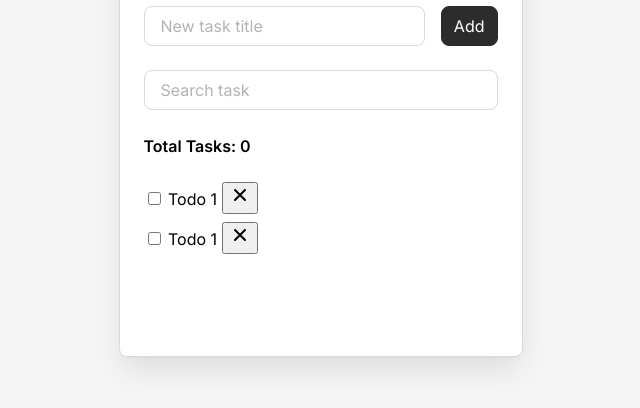
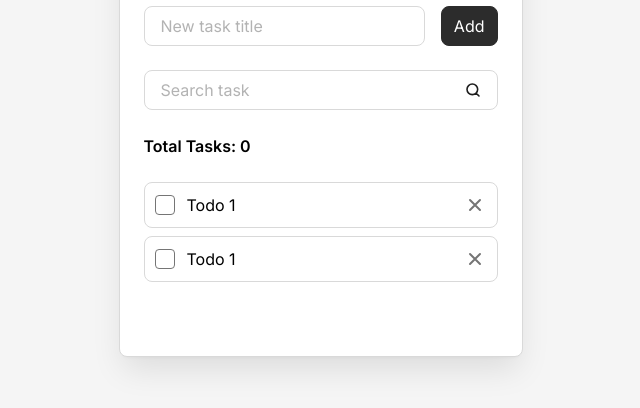
Before and after one commit to AlexeyXolosha/ToDoList, a plain HTML site: page src/index.html in a window 1280 px wide. Shown: the part 172-580 px from the top of the page, without its empty margins (312-952 px from the left). Drawn offline with Linux system fonts and the light colour scheme.

Commit message:
style completed

```diff
--- a/src/styles/components/field.css
+++ b/src/styles/components/field.css
@@ -26,4 +26,24 @@
     background-color: transparent;
     border: var(--border);
     border-radius: var(--border-radius);
+
+    &:hover,
+    &:focus {
+        color: var(--color-dark-2);
+    }
+
+    &:focus {
+        background-color: var(--color-gray-1);
+        outline: none;
+    }
+
+    &[type="search"] {
+        &:placeholder-shown {
+            padding-right: calc(var(--fieldInputPaddinX) * 2 + var(--fieldSearchInputIconSize));
+        };
+        background-image: url("../../icon/Search.svg");
+        background-position: calc(100% - var(--fieldInputPaddinX)) 50%;
+        background-size: var(--fieldSearchInputIconSize);
+        background-repeat: no-repeat;
+    }
 }
--- a/src/styles/components/todo-item.css
+++ b/src/styles/components/todo-item.css
@@ -0,0 +1,104 @@
+.todo-item {
+    display: flex;
+    align-items: center;
+    column-gap: 12px;
+    padding-left: 10px;
+    border: var(--border);
+    border-radius: var(--border-radius);
+    transition-duration: var(--transition-duration);
+
+    &:hover {
+        background-color: var(--color-gray-1);
+    }
+
+    &.is-disappearing {
+        opacity: 0;
+        translate: 0 -75%;
+        transition-duration: calc(var(--transition-duration) * 2);
+        pointer-events: none;
+
+        & ~ .todo-item {
+            translate: 0 calc((100% + var(--todoListGap)) * -1);
+            transition-delay: var(--transition-duration);
+            transition-duration: var(--transition-duration);
+            pointer-events: none;
+        }
+    }
+}
+
+.todo-item__checkbox {
+    flex-shrink: 0;
+    appearance: none;
+    position: relative;
+
+    width: 20px;
+    height: 20px;
+    margin: 0;
+
+    cursor: pointer;
+
+    border: 1px solid var(--color-gray-4);
+    border-radius: 4px;
+
+    &:not(:checked) {
+        &::after {
+            opacity: 0;
+        }
+    }
+
+    &:checked {
+        background-color: var(--color-dark-2);
+        border-color: var(--color-dark-2);
+
+        & + .todo-item__label {
+            color: var(--color-gray-4);
+            text-decoration: line-through;
+        }
+    }
+
+    &::after {
+        content: '';
+        position: absolute;
+        top: 50%;
+        left: 50%;
+        translate: -50% -50%;
+        width: 16px;
+        height: 16px;
+        background: url("../../icon/Check.svg") center/contain no-repeat;
+    }
+}
+
+.todo-item__label {
+    width: 100%;
+    pointer-events: none;
+}
+
+.todo-item__delete-button {
+    margin-left: auto;
+    padding: 0;
+
+    color: var(--color-gray-4);
+    flex-shrink: 0;
+
+    background-color: transparent;
+    border: none;
+    border-radius: inherit;
+    display: inline-flex;
+    justify-content: center;
+    align-items: center;
+    width: 44px;
+    height: 44px;
+
+    &:hover {
+        color: var(--color-white);
+        background-color: var(--color-dark-1);
+    }
+
+    &:active {
+        scale: 1.05;
+    }
+
+    * {
+        pointer-events: none;
+    }
+}
```
Also changed, not shown: src/icon/Check.svg (added), src/icon/Search.svg (added), src/icon/X.svg (added).
